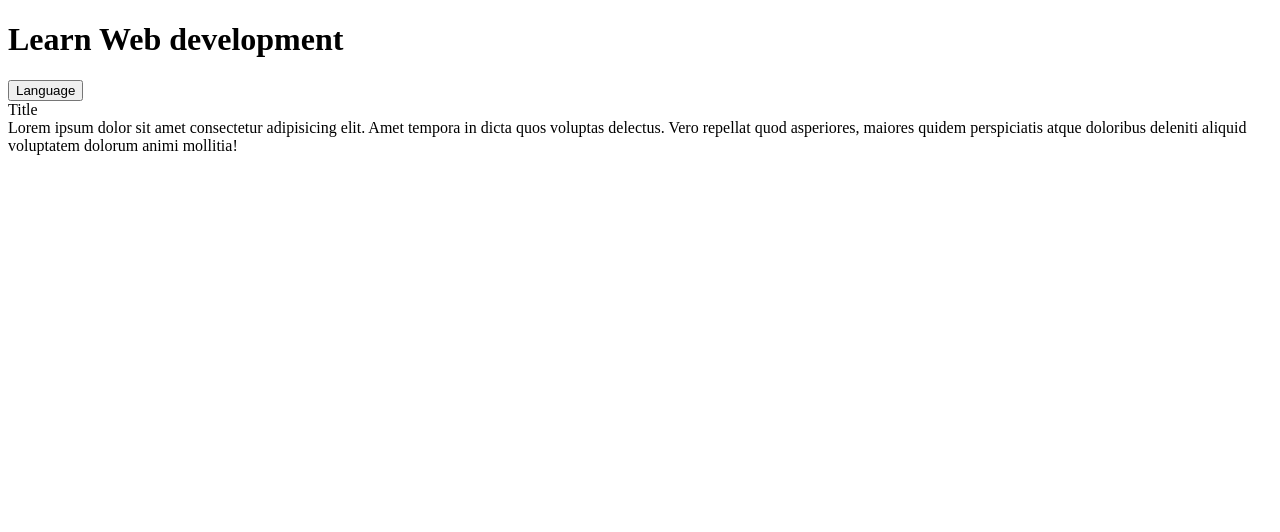
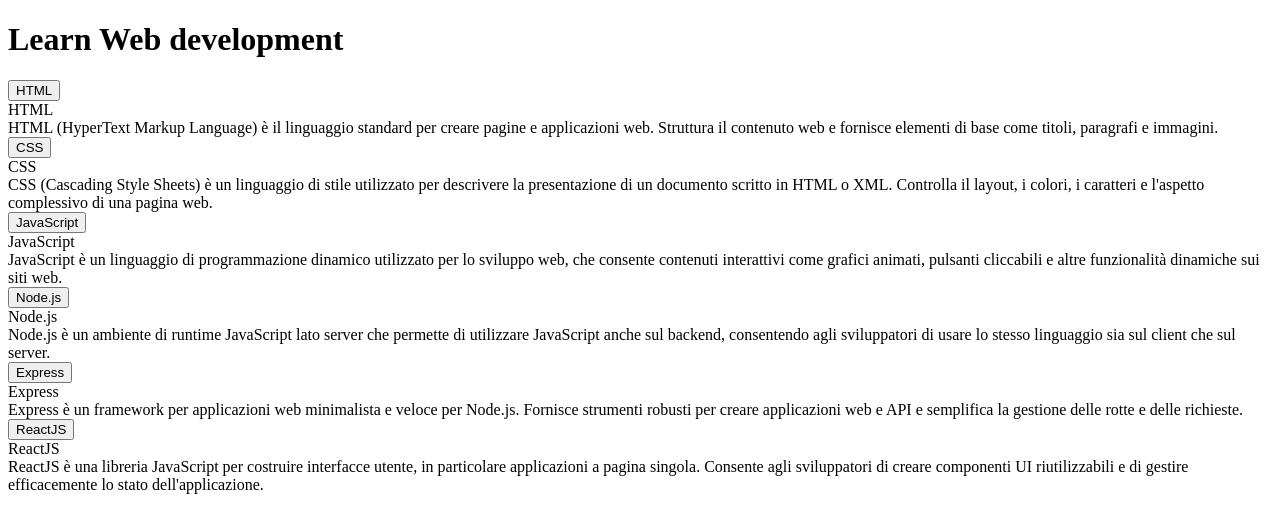
Before and after one commit to erikagiella/react-use-state, a React (Vite) app: page / in a window 1280 px wide. Shown: the top 532 px of the page. Built offline with nearby package versions, Linux system fonts and the light colour scheme.

Commit message:
map su languages per avere tutte le card

```diff
--- a/src/components/Cards.jsx
+++ b/src/components/Cards.jsx
@@ -5,10 +5,14 @@
     return (
         <>
             <h1>Learn Web development</h1>
-            <div className="card">
-                <button>Language</button>
-                <div className="card-title">Title</div>
-                <div className="card-text">Lorem ipsum dolor sit amet consectetur adipisicing elit. Amet tempora in dicta quos voluptas delectus. Vero repellat quod asperiores, maiores quidem perspiciatis atque doloribus deleniti aliquid voluptatem dolorum animi mollitia!</div>
+            <div className="cards">
+                {languages.map(language => (
+                    <div className="card" key={language.id}>
+                        <button>{language.title}</button>
+                        <div className="card-title">{language.title}</div>
+                        <div className="card-text">{language.description}</div>
+                    </div>
+                ))}
             </div>
         </>
     )
```
